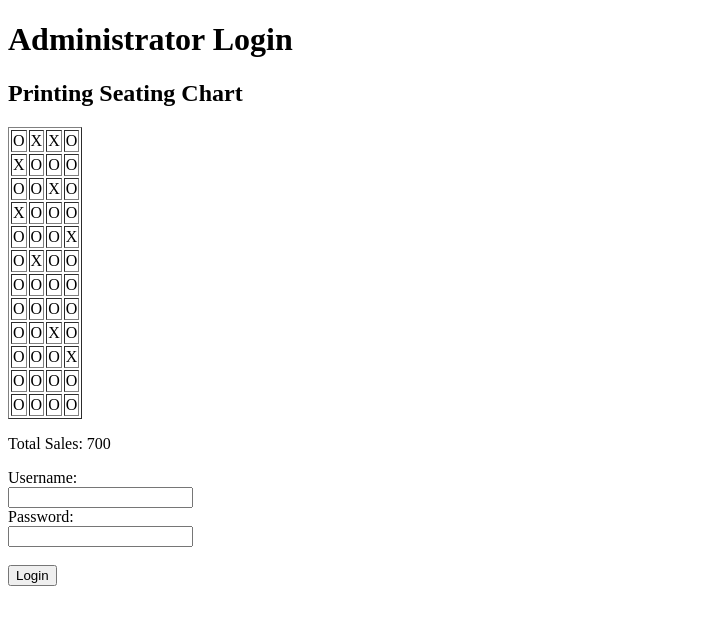
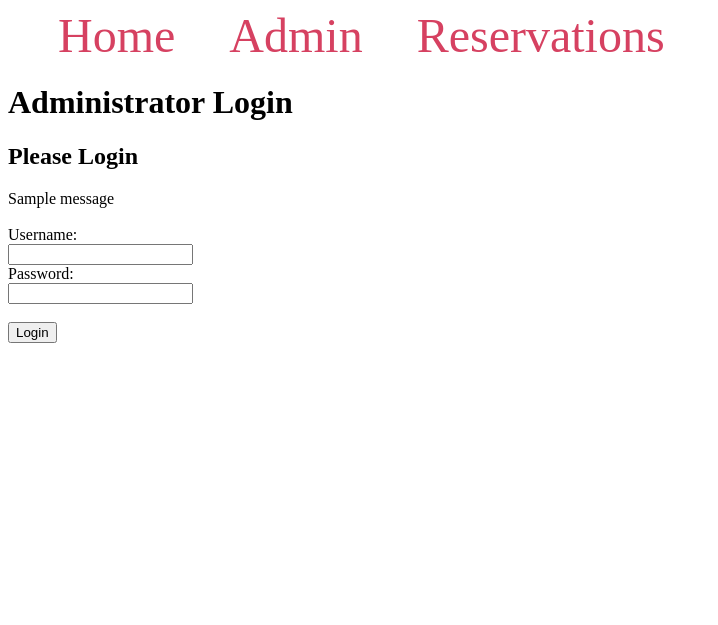
Before and after one commit to KayvonPaygon/4320_final_project, a Flask app: page /admin in a window 1280 px wide. Shown: the top 625 px of the page, without its empty margins (0-718 px from the left). Run offline with Flask 3, Linux system fonts and the light colour scheme; one stand-in notice (Sample message) is shown.

Commit message:
Fixed seat chart to display only after logged in

```diff
--- a/app.py
+++ b/app.py
@@ -1,21 +1,36 @@
-from flask import Flask, render_template
+from flask import Flask, render_template, request, flash
 from methods import *
+import secrets
 
 app = Flask(__name__)
+
+app.secret_key = secrets.token_hex(16)
 
 @app.route('/')
 def home():
     return render_template('home.html')
 
-@app.route('/admin')
+@app.route('/admin', methods=['GET', 'POST'])
 def admin():
-    seats_array = get_seats()
-    cost_matrix = get_cost_matrix()
-    total_sales = calculate_total_sales(seats_array, cost_matrix)
+    if request.method == 'POST':
+        entered_username = request.form['username']
+        entered_password = request.form['password']
+
+        if check_credentials(entered_username, entered_password):
+            seats_array = get_seats()
+            cost_matrix = get_cost_matrix()
+            total_sales = calculate_total_sales(seats_array, cost_matrix)
+
+            header = "Administrator Login"
+            subheader = "Printing Seating Chart"
+            return render_template('loggedInAdmin.html', header=header, subheader=subheader, seats_array=seats_array, total_sales=total_sales)
+
+        flash('Wrong username or password.', 'error')
 
     header = "Administrator Login"
-    subheader = "Printing Seating Chart"
-    return render_template('admin.html', header=header, subheader=subheader, seats_array=seats_array, total_sales=total_sales)
+    subheader = "Please Login"
+
+    return render_template('admin.html', header=header, subheader=subheader)
 
 @app.route('/reservations')
 def reservations():
--- a/data/passcodes.txt
+++ b/data/passcodes.txt
@@ -1,3 +1,3 @@
-admin1, 12345
-admin2, 24680
-admin3, 98765
+admin1,12345
+admin2,24680
+admin3,98765
--- a/methods.py
+++ b/methods.py
@@ -44,6 +44,14 @@ def get_seats():
 #for row in seats_array:
     #print(row)
 
+def check_credentials(username, password):
+    with open('data/passcodes.txt', 'r') as file:
+        for line in file:
+            stored_username, stored_password = line.strip().split(',')
+            if username == stored_username and password == stored_password:
+                return True
+    return False
+
 def write_to_file(data_array, file_path):
 
     return False
--- a/templates/admin.html
+++ b/templates/admin.html
@@ -1,3 +1,9 @@
+{% extends 'base.html' %}
+
+{% block title %}Home{% endblock %}
+
+{% block content %}
+
 <!DOCTYPE html>
 <html lang="en">
 <head>
@@ -10,18 +16,16 @@
     <h1>{{ header }}</h1>
     <h2>{{ subheader }}</h2>
 
-    <table border="1">
-        {% for row in seats_array %}
-            <tr>
-                {% for seat in row %}
-                    <td>{{ seat }}</td>
-                {% endfor %}
-            </tr>
-        {% endfor %}
-    </table>
-    <p>Total Sales: {{ total_sales }}</p>
+    {% with messages = get_flashed_messages() %}
+        {% if messages %}
+            <div class="error-message">
+                {{ messages[0] }}
+            </div>
+            <br>
+        {% endif %}
+    {% endwith %}
 
-    <form action="/login" method="post">
+    <form action="/admin" method="post">
         <label for="username">Username:</label><br>
         <input type="text" id="username" name="username" required><br>
 
@@ -32,3 +36,21 @@
     </form>
 </body>
 </html>
+
+<script>
+    var adminLink = "{{ url_for('admin') }}";
+    var reserveLink = "{{ url_for('reservations') }}";
+
+    document.getElementById('selection-form').onsubmit = function(event) {
+        event.preventDefault();
+        var choice = document.getElementById('choose-menu').value;
+
+        if(choice === 'admin') {
+            window.location.href = adminLink;
+        } else if(choice === 'reserve') {
+            window.location.href = reserveLink;
+        }
+    };
+</script>
+
+{% endblock %}
--- a/templates/login.html
+++ b/templates/login.html
@@ -1,4 +1,4 @@
-<!DOCTYPE html>
+<!-- <!DOCTYPE html>
 <html>
 <head>
     <title>Login</title>
@@ -41,4 +41,4 @@
         <input type="submit" value="Login">
     </form>
 </body>
-</html>
+</html> -->
```
Also changed, not shown: templates/loggedInAdmin.html (renamed from loggedInAdmin.html).
